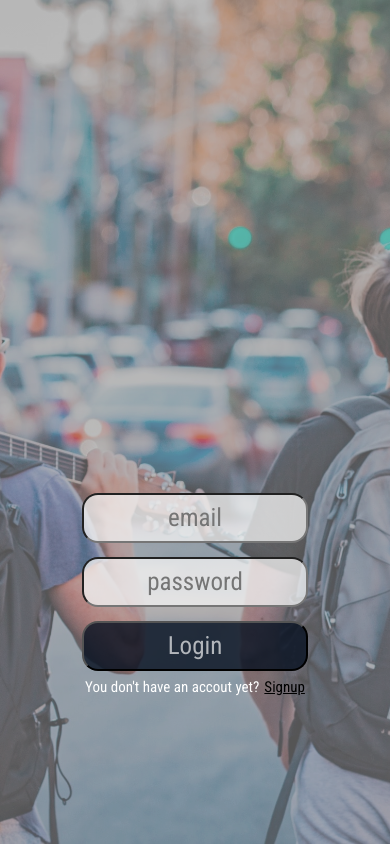
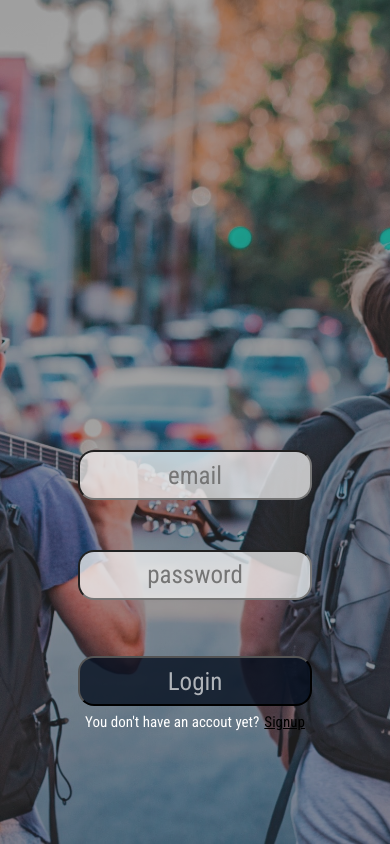
Before and after one commit to JanGimenezLayola/Final-Project-Frontend, a React (Create React App) app: page / in a window 390 px wide. Built offline with nearby package versions, Linux system fonts and the light colour scheme; no server answers.

Commit message:
style form mobile

```diff
--- a/src/App.scss
+++ b/src/App.scss
@@ -54,19 +54,36 @@ body {
   form {
     display: flex;
     flex-direction: column;
+    justify-content: space-evenly;
     width: 100%;
+    height: 45vh;
     margin-top: 40vh;
+    section {
+      margin: 0 20vw;
       input {
         height: 50px;
-      margin: 7px 21vw;
         background-color: rgba(244, 244, 244, 0.75);
+        width: 100%;
         border-radius: 16px;
         text-align: center;
         font-size: 25px;
         font-family: "Roboto Condensed", sans-serif;
       }
+      .form-error {
+        color: rgb(255, 255, 255);
+        background-color: rgba(199, 5, 5, 0.6);
+        background-size: 100%;
+        font-family: 'Roboto Condensed', sans-serif;
+        font-size: 16px;
+        text-align: right;
+        margin: 0 7px 7px 7px;
+        padding-right: 7px;
+        border-bottom-left-radius: 12px;
+        border-bottom-right-radius: 12px;
+      }
       .submit-button {
-      margin: 7px 21vw ;
+        margin: 7px 0 ;
+        width: 100%;
         height: 50px;
         background-color: rgba(6, 16, 32, 0.80);
         border-radius: 16px;
@@ -74,7 +91,6 @@ body {
         font-size: 25px;
         text-align: center;
         color: rgba(255, 255, 255, 0.66)
-    }
       }
       p {
         margin: 0;
@@ -85,6 +101,8 @@ body {
         a {
           color: black;
           margin-left: 5px;
+        }
+      }
     }
   }
   h1 {
--- a/src/pages/Login.js
+++ b/src/pages/Login.js
@@ -30,14 +30,21 @@ class Login extends Component {
     return (
       <section className="main-splash">
         <form onSubmit={this.handleFormSubmit}>
-          <input id='email' type='email' name='email' placeholder='email' value={email} onChange={this.handleChange} autoComplete="email" />
-          <input id='password' type='password' name='password' placeholder='password' value={password} onChange={this.handleChange} autoComplete="current-password"/>
-          <input className='submit-button' type='submit' value='Login' />
+          <section>
+            <input id='email' type='email' name='email' placeholder='email' value={email} onChange={this.handleChange} autoComplete="email" />
+          </section>
+          <section>
+            <input id='password' type='password' name='password' placeholder='password' value={password} onChange={this.handleChange} autoComplete="current-password"/>
+          </section>
+          <section>
+            <input className='submit-button' type='submit' value='Login' />
+            <p>You don't have an accout yet?
+              <Link to={'/signup'}>Signup</Link>
+            </p>
+          </section>
         </form>
 
-        <p>You don't have an accout yet?
-            <Link to={'/signup'}>Signup</Link>
-        </p>
+
       </section>
     )
   }
--- a/src/pages/Signup.js
+++ b/src/pages/Signup.js
@@ -41,21 +41,27 @@ class Signup extends Component {
     return (
       <section className="main-splash">
         <Form autoComplete="off">
+          <section>
             <Field type='email' name='email' placeholder='email' />
-          {this.props.touched.email && this.props.errors.email && <p>{this.props.errors.email}</p>}
+            {this.props.touched.email && this.props.errors.email && <p className='form-error'>{this.props.errors.email}</p>}
+          </section>
+          <section>
             <Field type='password'name='password' placeholder='password' />
-          {this.props.touched.password && this.props.errors.password && <p>{this.props.errors.password}</p>}
+            {this.props.touched.password && this.props.errors.password && <p className='form-error'>{this.props.errors.password}</p>}
+          </section>
+          <section>
             <Field type='password' name='passwordRepeat' placeholder='repeat password' />
             {/* {this.props.touched.passwordRepeat && this.props.errors.passwordRepeat && <p>{this.props.errors.passwordRepeat}</p>} */}
-          {this.props.touched.passwordRepeat && this.props.errors.passwordRepeat && <p>{this.props.errors.passwordRepeat}</p>}
+            {this.props.touched.passwordRepeat && this.props.errors.passwordRepeat && <p className='form-error'>{this.props.errors.passwordRepeat}</p>}
             {this.props.errors.passwordMatch && <p>{this.props.errors.passwordMatch}</p>}
+          </section>
+          <section>
             <button className='submit-button' type='submit'>Signup</button>
-        </Form>
-
             <p>Already have account?
               <Link to={'/'}> Login</Link>
             </p>
-
+          </section>
+        </Form>
       </section>
     )
   }
```
Lines whose indentation alone changed are shown as unchanged.
